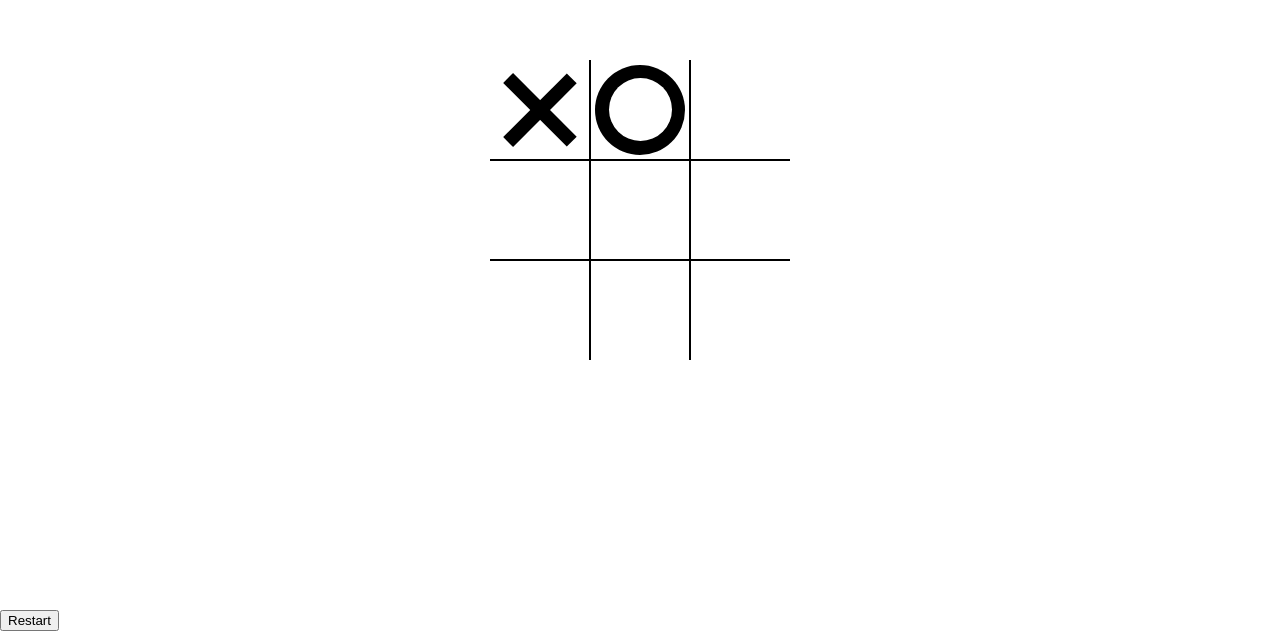
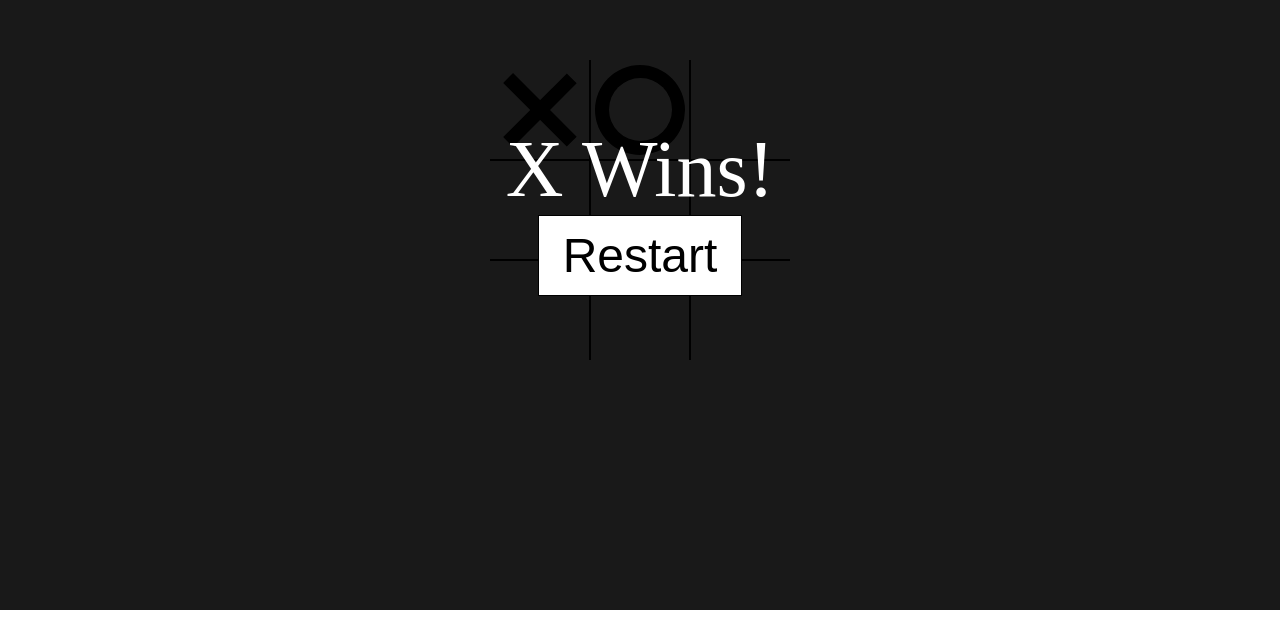
Before and after one commit to kotalilyy/tic-tac-toe, a plain HTML site: page index.html in a window 1280 px wide. Shown: the part 190-821 px from the top of the page. After the commit the page ends 800 px from the top, so only its background shows below. Drawn offline with Linux system fonts and the light colour scheme.

Commit message:
style winning message button

```diff
--- a/index.html
+++ b/index.html
@@ -19,8 +19,8 @@
         <div class="cell" data-cell></div>
         <div class="cell" data-cell></div>
     </div>
-    <div class="winning-message">
-        <div data-winning-message-text></div>
+    <div class="winning-message" id="winningMessage">
+        <div data-winning-message-text>X Wins!</div>
         <button id="restartButton">Restart</button>
     </div>
 
--- a/style.css
+++ b/style.css
@@ -110,3 +110,32 @@ border-radius: 50%;
     height: calc(var(--mark-size) * .7);
     background-color: white;
 }
+
+.winning-message {
+    position: fixed;
+    top: 0;
+    left: 0;
+    right: 0;
+    bottom: 0;
+    background-color: rgba(0, 0, 0, .9);
+    display: flex;
+    justify-content: center;
+    align-items: center;
+    color: white;
+    font-size: 5rem;
+    flex-direction: column;
+}
+
+.winning-message button {
+font-size: 3rem;
+background-color: white;
+border: 1px solid black;
+padding: .25em .5em;
+cursor: pointer;
+}
+
+.winning-message button:hover {
+    background-color: black;
+    color: white;
+    border-color: white;
+}
```
